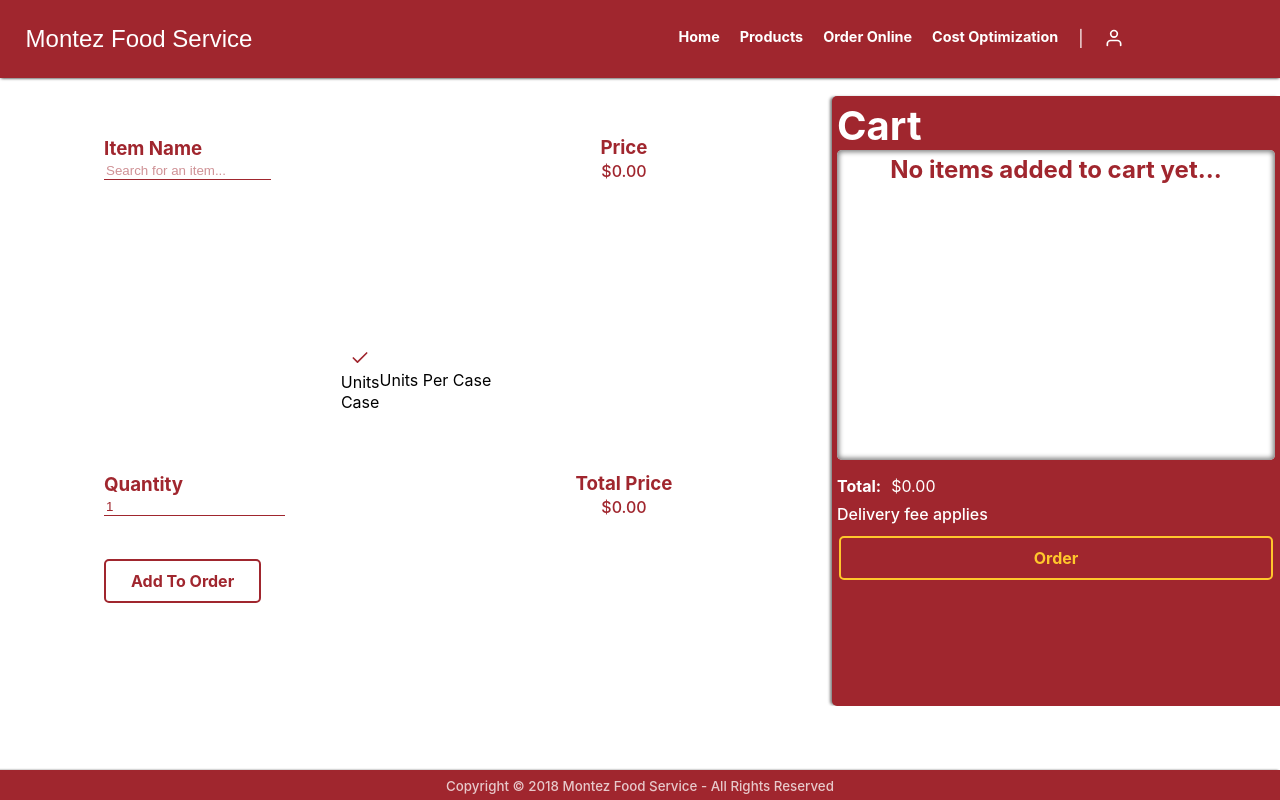
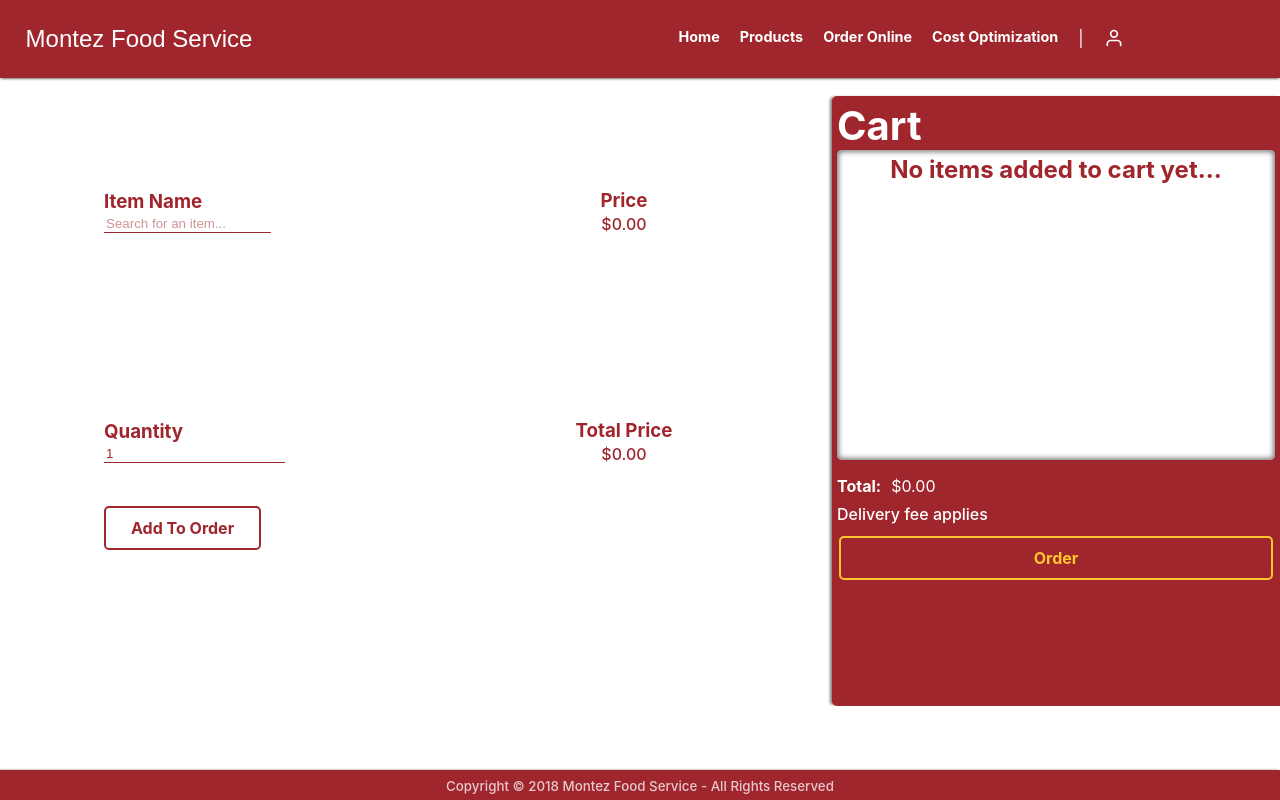
Before and after one commit to jgarcia4444/montez-food-service-web, a React (Create React App) app: page /order-online in a window 1280 px wide. Built offline with nearby package versions, Linux system fonts and the light colour scheme.

Commit message:
Added basic jsx structure with no styling to showcase the needed information to make a selection if an order item has a case oprion avaialble. Added a state value to pick whether the user wants to buy in bulk or by unit.

```diff
--- a/src/components/OrderForm/index.js
+++ b/src/components/OrderForm/index.js
@@ -93,7 +93,7 @@ const OrderForm = ({clearSuggestions, userInfo, fetchSuggestions, clearSelectedS
                     </div>
                 </div>
             </div>
-            {unitsPerCase !== 0 &&
+            {unitsPerCase !== 0 && unitsPerCase !== "" &&
                 <div className="order-form-row">
                     <div className="units-or-case-selection-container">
                         <div className="units-selection-container">
```
